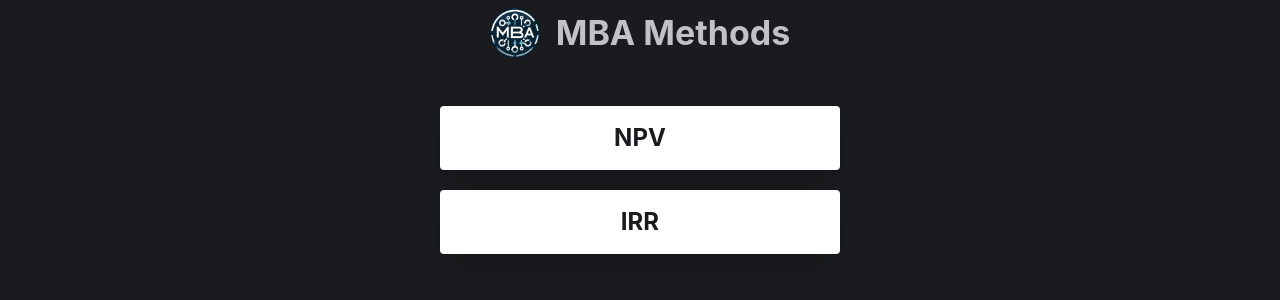
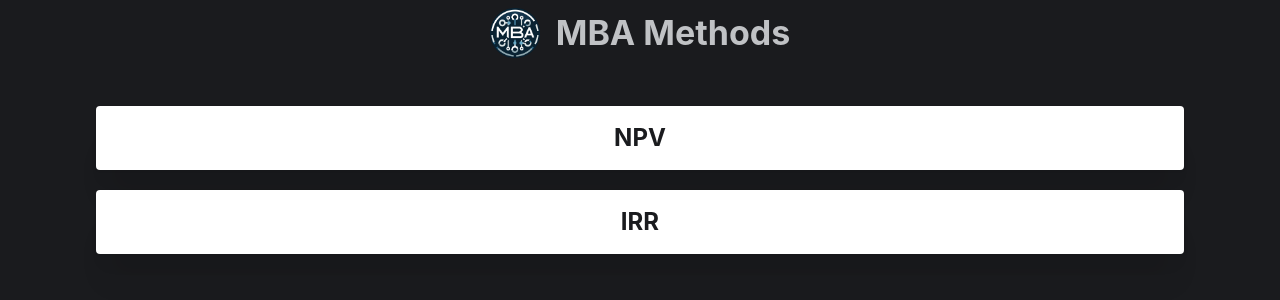
Before and after one commit to RYOTA-F/mba-finance-methods, a Next.js app: page / in a window 1280 px wide. Shown: the top 300 px of the page. Built offline with nearby package versions, Linux system fonts and the light colour scheme.

Commit message:
:art: Layout 修正

```diff
--- a/src/app/page.tsx
+++ b/src/app/page.tsx
@@ -3,7 +3,7 @@ import { Box, Card, Space } from '@mantine/core'
 
 export default function Home() {
   return (
-    <Box w={400} className="my-0 mx-auto py-10">
+    <Box className="w-full my-0 mx-auto py-10">
       <Link href="/finance/npv">
         <Card shadow="xl">
           <h2 className="text-2xl font-bold text-center text-sub">NPV</h2>
```
